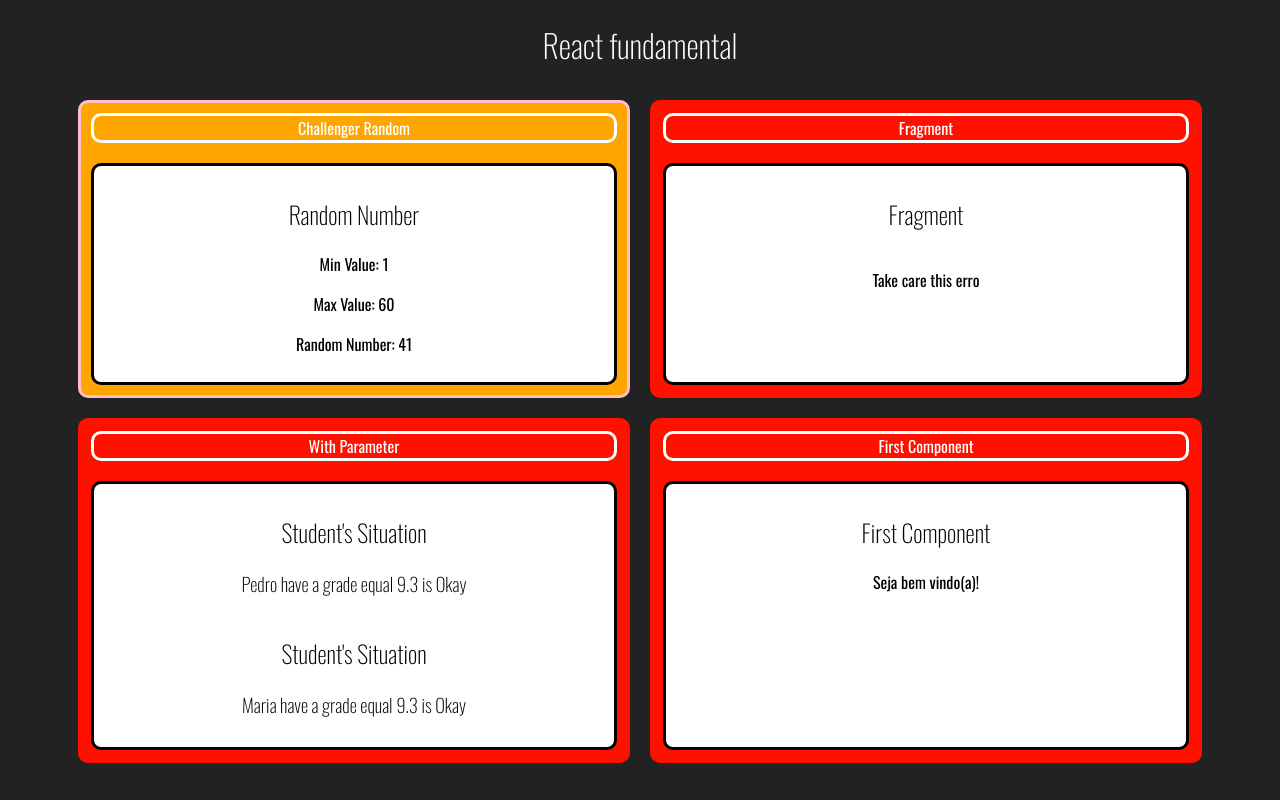
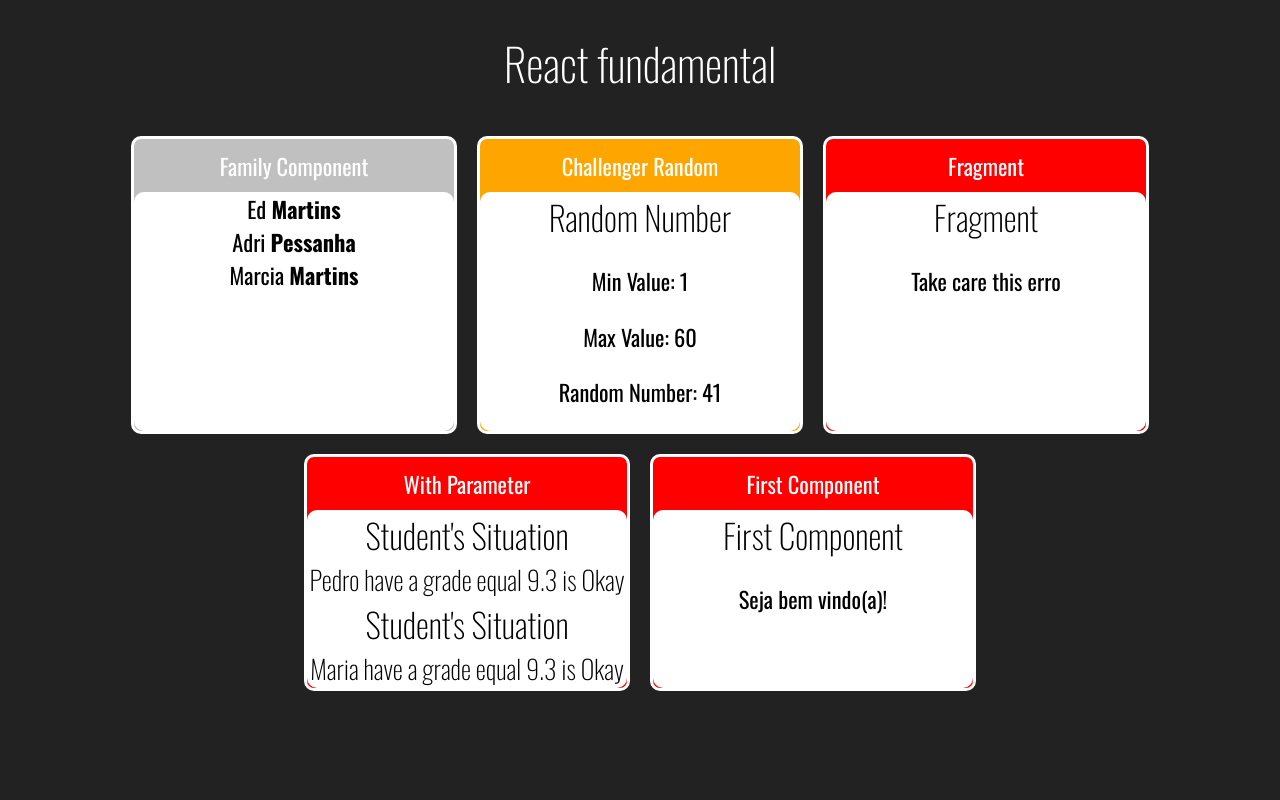
Before and after one commit to edniltonmartins/fundamentos-react, a React (Create React App) app: page / in a window 1280 px wide. Built offline with nearby package versions, Linux system fonts and the light colour scheme.

Commit message:
Pegando filhos do componente e fazendo um map para renderizar com cloneElement

```diff
--- a/src/App.jsx
+++ b/src/App.jsx
@@ -6,12 +6,22 @@ import WithParameter from './components/basics/WithParameters';
 import Fragment from './components/basics/Fragment';
 import RandomNumber from './components/basics/RandomNumber';
 import Card from './components/layout/Card';
+import Family from "./components/basics/Family";
+import FamilyMember from "./components/basics/FamilyMember";
 
 export default _ =>
         <div className="App">
             <h1>React fundamental</h1>
             <div className="Cards">
-                <Card title="Challenger Random" color="orange" borderColor="pink">
+                <Card title="Family Component" color="silver">
+                    <Family>
+                        <FamilyMember namePerson="Ed" lastNamePerson="Martins"/>
+                        <FamilyMember namePerson="Adri" lastNamePerson="Pessanha"/>
+                        <FamilyMember namePerson="Marcia" lastNamePerson="Martins"/>
+                    </Family>
+                </Card>
+
+                <Card title="Challenger Random" color="orange">
                     <RandomNumber min={1} max={60}/>
                 </Card>
 
--- /dev/null
+++ b/src/components/basics/Family.jsx
@@ -0,0 +1,11 @@
+import React, { cloneElement } from "react";
+
+export default (props) => {
+    return(
+        <div>
+            {React.Children.map(props.children, (child) =>{
+                return cloneElement(child, props);
+            })}
+        </div>
+    )
+}
--- /dev/null
+++ b/src/components/basics/FamilyMember.jsx
@@ -0,0 +1,11 @@
+import React from "react";
+
+export default (props) => {
+    return(
+        <div>
+            {props.namePerson} <strong>{props.lastNamePerson}</strong>
+        </div>
+
+    )
+
+}
--- a/src/components/layout/Card.css
+++ b/src/components/layout/Card.css
@@ -6,17 +6,19 @@
 
     display: flex;
     flex-direction: column;
-    min-width: 500px;
+    min-width: 300px;
 }
 
 .Card .Title{
     display: flex;
     justify-content: center;
+    border: 0;
 }
 
 .Card .Content{
     flex: 1;
     background-color: #fff;
     color: #000;
-    padding: 10px;
+    margin: 0;
+    border: 0;
 }
--- a/src/components/layout/Card.jsx
+++ b/src/components/layout/Card.jsx
@@ -3,8 +3,8 @@ import React from "react";
 
 export default (props)=>{
     const cardStyle = {
-        backgroundColor: props.color || '#F10',
-        borderColor: props.borderColor || '#F10'
+        backgroundColor: props.color || 'RED',
+        borderColor: props.borderColor || '#FFF'
     }
     return(
         <div className="Card" style={cardStyle}>
--- a/src/index.css
+++ b/src/index.css
@@ -3,8 +3,13 @@ body{
     background-color: #222;
     color: #fff;
     text-align: center;
+    font-size: 1.4rem;
 }
 
 h1, h2, h3{
     font-weight: 200;
 }
+
+h2, h3{
+    margin: 0;
+}
```
